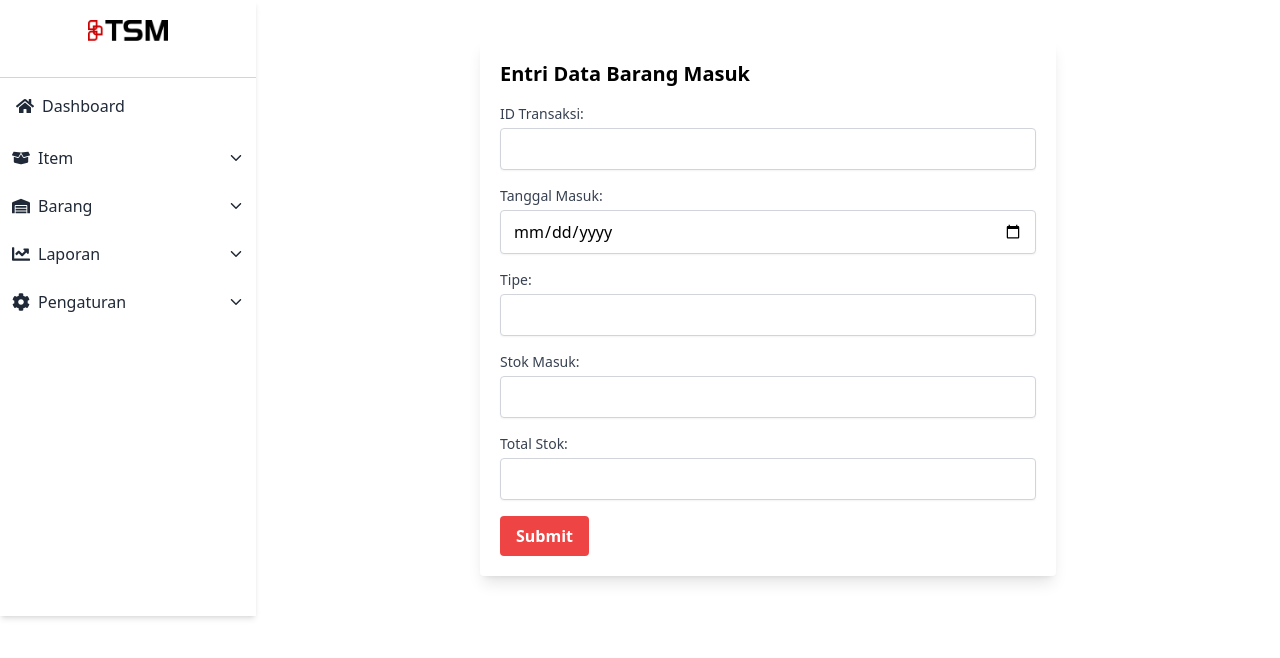
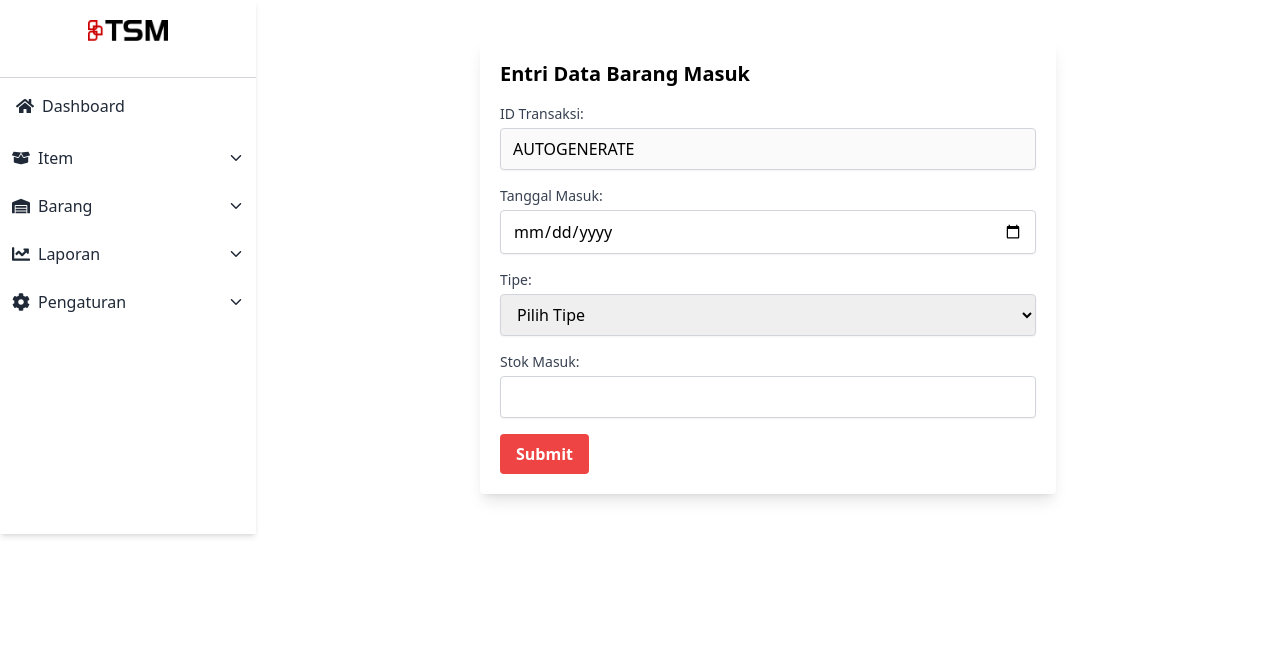
Before and after one commit to wilmarch/TSM, a React (Create React App) app: page /entri-barang-masuk in a window 1280 px wide. Shown: the top 658 px of the page. Built offline with nearby package versions, Linux system fonts and the light colour scheme.

Commit message:
Update EntriBarangMasuk form to include disabled transaction ID input and dropdown for item types

```diff
--- a/src/Pages/Barang/EntriBarangMasuk.js
+++ b/src/Pages/Barang/EntriBarangMasuk.js
@@ -3,7 +3,7 @@ import { useNavigate } from 'react-router-dom';
 
 const EntriBarangMasuk = () => {
   const [formData, setFormData] = useState({
-    transactionId: '',
+    transactionId: 'AUTOGENERATE',  // ID Transaksi akan digenerate otomatis
     dateIn: '',
     type: '',
     stockIn: '',
@@ -20,7 +20,6 @@ const EntriBarangMasuk = () => {
   const handleSubmit = (e) => {
     e.preventDefault();
     console.log("Form data submitted:", formData);
-    // Simulasi pengiriman data ke server
     alert('Data barang masuk berhasil disubmit!');
     navigate('/barang-masuk'); // Navigasi kembali ke halaman Barang Masuk
   };
@@ -31,23 +30,54 @@ const EntriBarangMasuk = () => {
       <form onSubmit={handleSubmit}>
         <div className="mb-4">
           <label htmlFor="transactionId" className="block text-sm font-medium text-gray-700">ID Transaksi:</label>
-          <input type="text" name="transactionId" id="transactionId" value={formData.transactionId} onChange={handleChange} className="mt-1 block w-full px-3 py-2 border border-gray-300 rounded shadow-sm focus:outline-none" required />
+          <input
+            type="text"
+            name="transactionId"
+            id="transactionId"
+            value={formData.transactionId}
+            onChange={handleChange}
+            className="mt-1 block w-full px-3 py-2 border border-gray-300 rounded shadow-sm focus:outline-none"
+            disabled
+          />
         </div>
         <div className="mb-4">
           <label htmlFor="dateIn" className="block text-sm font-medium text-gray-700">Tanggal Masuk:</label>
-          <input type="date" name="dateIn" id="dateIn" value={formData.dateIn} onChange={handleChange} className="mt-1 block w-full px-3 py-2 border border-gray-300 rounded shadow-sm focus:outline-none" required />
+          <input
+            type="date"
+            name="dateIn"
+            id="dateIn"
+            value={formData.dateIn}
+            onChange={handleChange}
+            className="mt-1 block w-full px-3 py-2 border border-gray-300 rounded shadow-sm focus:outline-none"
+            required
+          />
         </div>
         <div className="mb-4">
           <label htmlFor="type" className="block text-sm font-medium text-gray-700">Tipe:</label>
-          <input type="text" name="type" id="type" value={formData.type} onChange={handleChange} className="mt-1 block w-full px-3 py-2 border border-gray-300 rounded shadow-sm focus:outline-none" required />
+          <select
+            name="type"
+            id="type"
+            value={formData.type}
+            onChange={handleChange}
+            className="mt-1 block w-full px-3 py-2 border border-gray-300 rounded shadow-sm focus:outline-none"
+            required
+          >
+            <option value="">Pilih Tipe</option>
+            <option value="RLSD290A5LIC/Component/YAGEO">RLSD290A5LIC/Component/YAGEO</option>
+            <option value="MUP-C7802I-1/Component/Samsung">MUP-C7802I-1/Component/Samsung</option>
+          </select>
         </div>
         <div className="mb-4">
           <label htmlFor="stockIn" className="block text-sm font-medium text-gray-700">Stok Masuk:</label>
-          <input type="number" name="stockIn" id="stockIn" value={formData.stockIn} onChange={handleChange} className="mt-1 block w-full px-3 py-2 border border-gray-300 rounded shadow-sm focus:outline-none" required />
-        </div>
-        <div className="mb-4">
-          <label htmlFor="totalStock" className="block text-sm font-medium text-gray-700">Total Stok:</label>
-          <input type="number" name="totalStock" id="totalStock" value={formData.totalStock} onChange={handleChange} className="mt-1 block w-full px-3 py-2 border border-gray-300 rounded shadow-sm focus:outline-none" required />
+          <input
+            type="number"
+            name="stockIn"
+            id="stockIn"
+            value={formData.stockIn}
+            onChange={handleChange}
+            className="mt-1 block w-full px-3 py-2 border border-gray-300 rounded shadow-sm focus:outline-none"
+            required
+          />
         </div>
         <button type="submit" className="bg-red-500 hover:bg-red-700 text-white font-bold py-2 px-4 rounded">Submit</button>
       </form>
```
